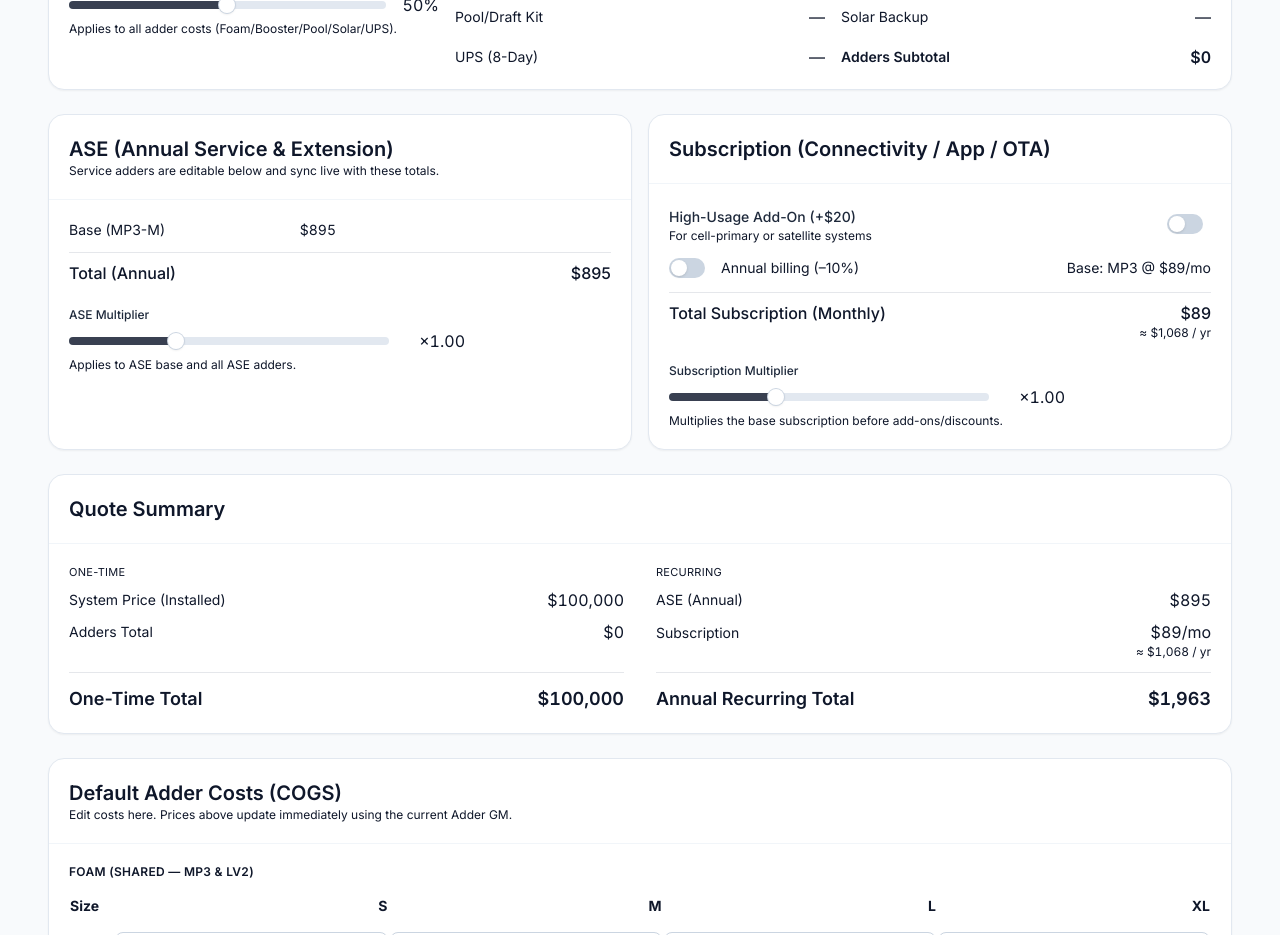
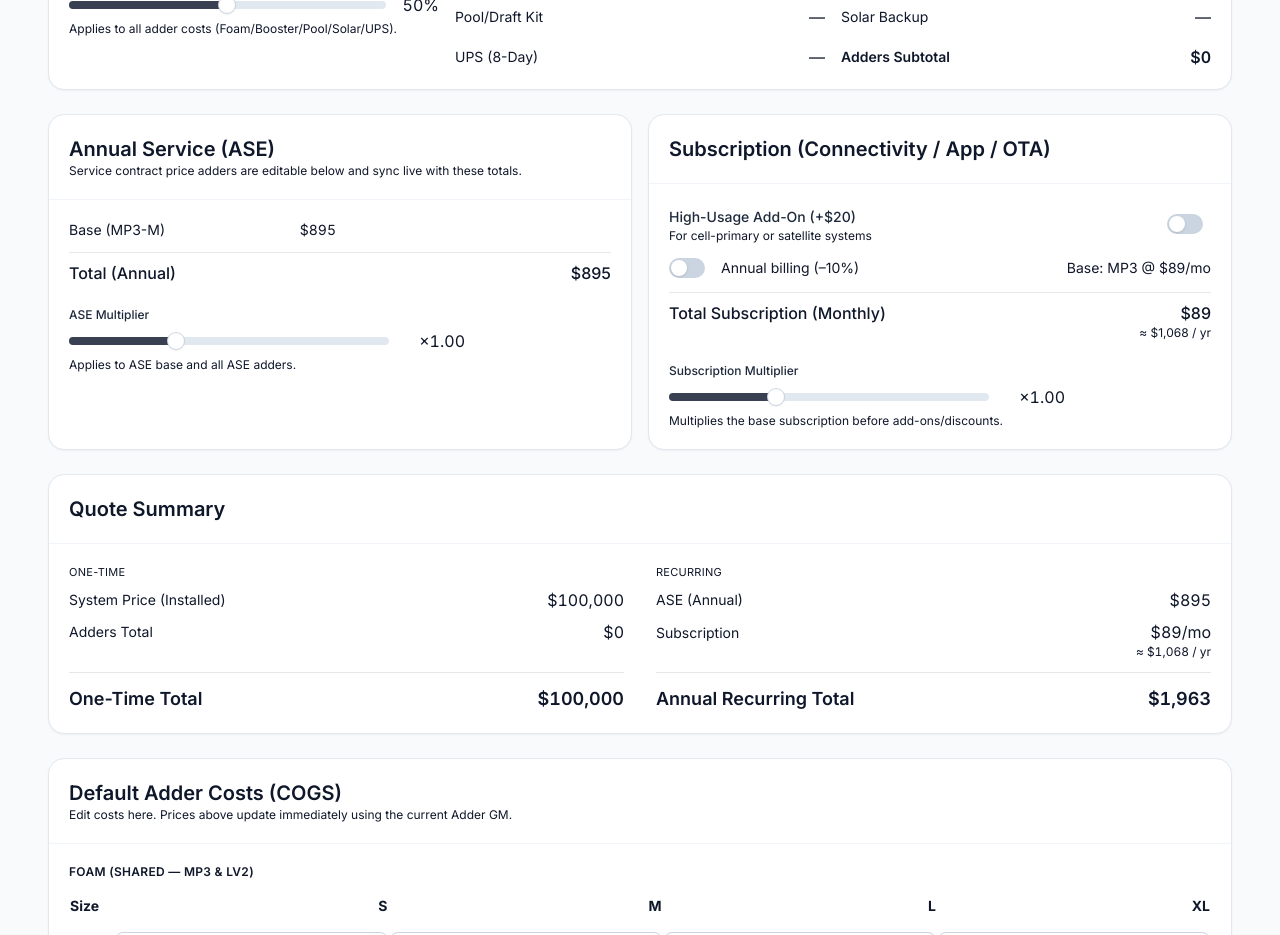
Before and after one commit to cappadonna06/Frontline-pricing-demo, a React (Vite) app: page / in a window 1280 px wide. Shown: the part 1120-2055 px from the top of the page. Built offline with nearby package versions, Linux system fonts and the light colour scheme.

Commit message:
Update FrontlinePricingCalculator.tsx

```diff
--- a/src/FrontlinePricingCalculator.tsx
+++ b/src/FrontlinePricingCalculator.tsx
@@ -672,9 +672,9 @@ const recurringAnnual = Math.round((aseAnnual + subAnnual) * 100) / 100;
   {/* ASE */}
   <Card>
     <CardHeader>
-      <CardTitle>ASE (Annual Service & Extension)</CardTitle>
+      <CardTitle> Annual Service (ASE) </CardTitle>
       <p className="text-xs text-muted-foreground">
-        Service adders are editable below and sync live with these totals.
+        Service contract price adders are editable below and sync live with these totals.
       </p>
     </CardHeader>
 
@@ -686,13 +686,13 @@ const recurringAnnual = Math.round((aseAnnual + subAnnual) * 100) / 100;
           <SummaryRow label="Foam adder" value={fmtUSD(ASE_ADDERS[family][systemSizeKey].foam)} />
         )}
         {includeBooster && (
-          <SummaryRow label="Booster adder" value={fmtUSD(ASE_ADDERS[family][systemSizeKey].booster)} />
+          <SummaryRow label="Booster pump adder" value={fmtUSD(ASE_ADDERS[family][systemSizeKey].booster)} />
         )}
         {includePool && (
-          <SummaryRow label="Pool/Draft adder" value={fmtUSD(ASE_ADDERS[family][systemSizeKey].pool)} />
+          <SummaryRow label="Pool/Draft kit adder" value={fmtUSD(ASE_ADDERS[family][systemSizeKey].pool)} />
         )}
         {includeSolar && (
-          <SummaryRow label="Solar adder" value={fmtUSD(ASE_ADDERS[family][systemSizeKey].solar)} />
+          <SummaryRow label="Solar backup adder" value={fmtUSD(ASE_ADDERS[family][systemSizeKey].solar)} />
         )}
       </div>
 
```
